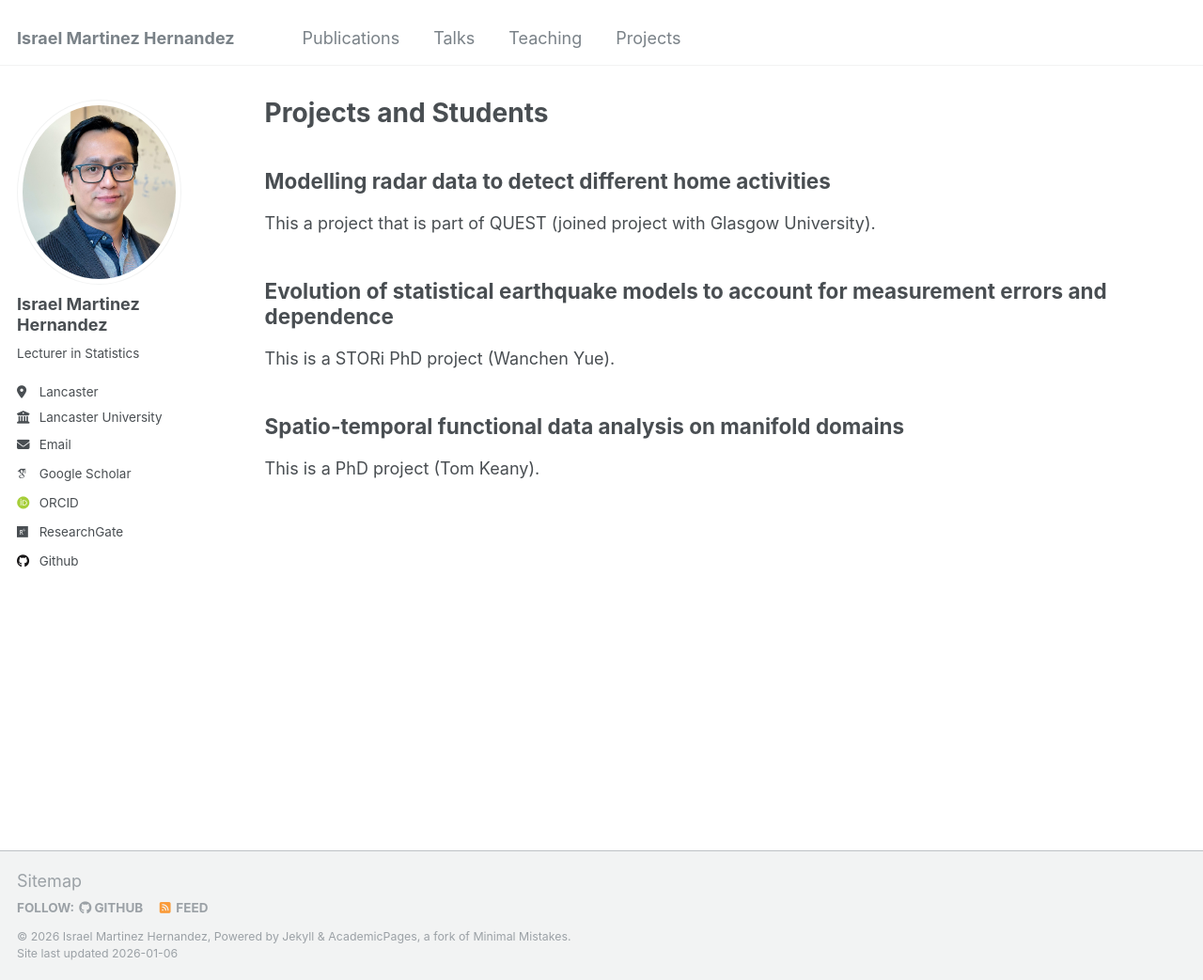
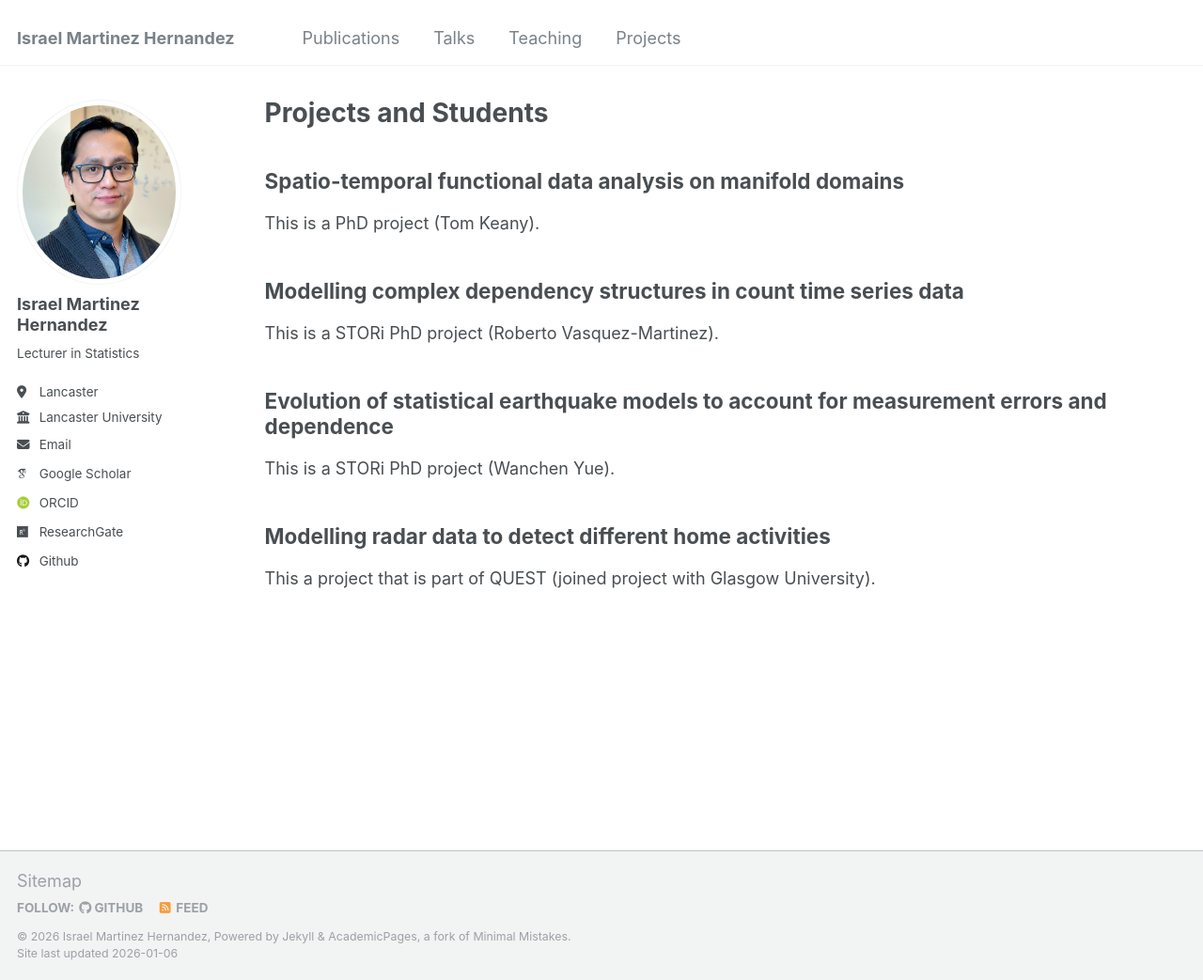
Before and after one commit to I-MH/I-MH.github.io, a Jekyll site: the page built from _pages/Projects.md, in a window 1280 px wide and 1043 px high. Shown: the whole window at 94% size. Built offline with Jekyll 4.4.1, drawn with Linux system fonts in a browser that asks for light colours; some web fonts are replaced.

Commit message:
adding new project

```diff
--- a/_pages/Projects.md
+++ b/_pages/Projects.md
@@ -5,14 +5,19 @@ permalink: /projects/
 author_profile: true
 ---
 
-## Modelling radar data to detect different home activities
+## Spatio-temporal functional data analysis on manifold domains
 
-This a project that is part of QUEST (joined project with Glasgow University).
+This is a PhD project (Tom Keany).
+
+## Modelling complex dependency structures in count time series data
+
+This is a STORi PhD project (Roberto Vasquez-Martinez).
 
 ## Evolution of statistical earthquake models to account for measurement errors and dependence
 
 This is a STORi PhD project (Wanchen Yue).
 
-## Spatio-temporal functional data analysis on manifold domains
 
-This is a PhD project (Tom Keany).
+## Modelling radar data to detect different home activities
+
+This a project that is part of QUEST (joined project with Glasgow University).
```
